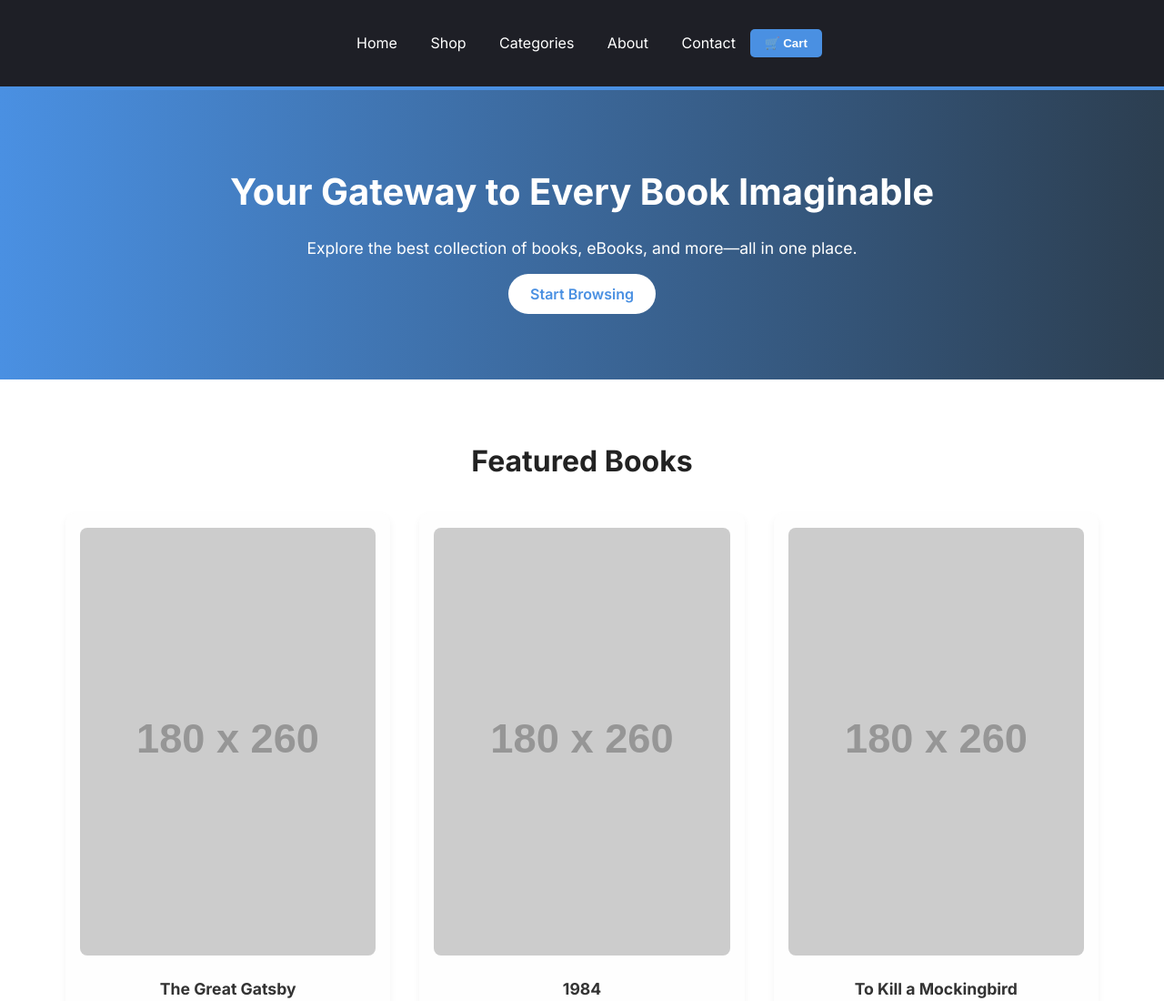
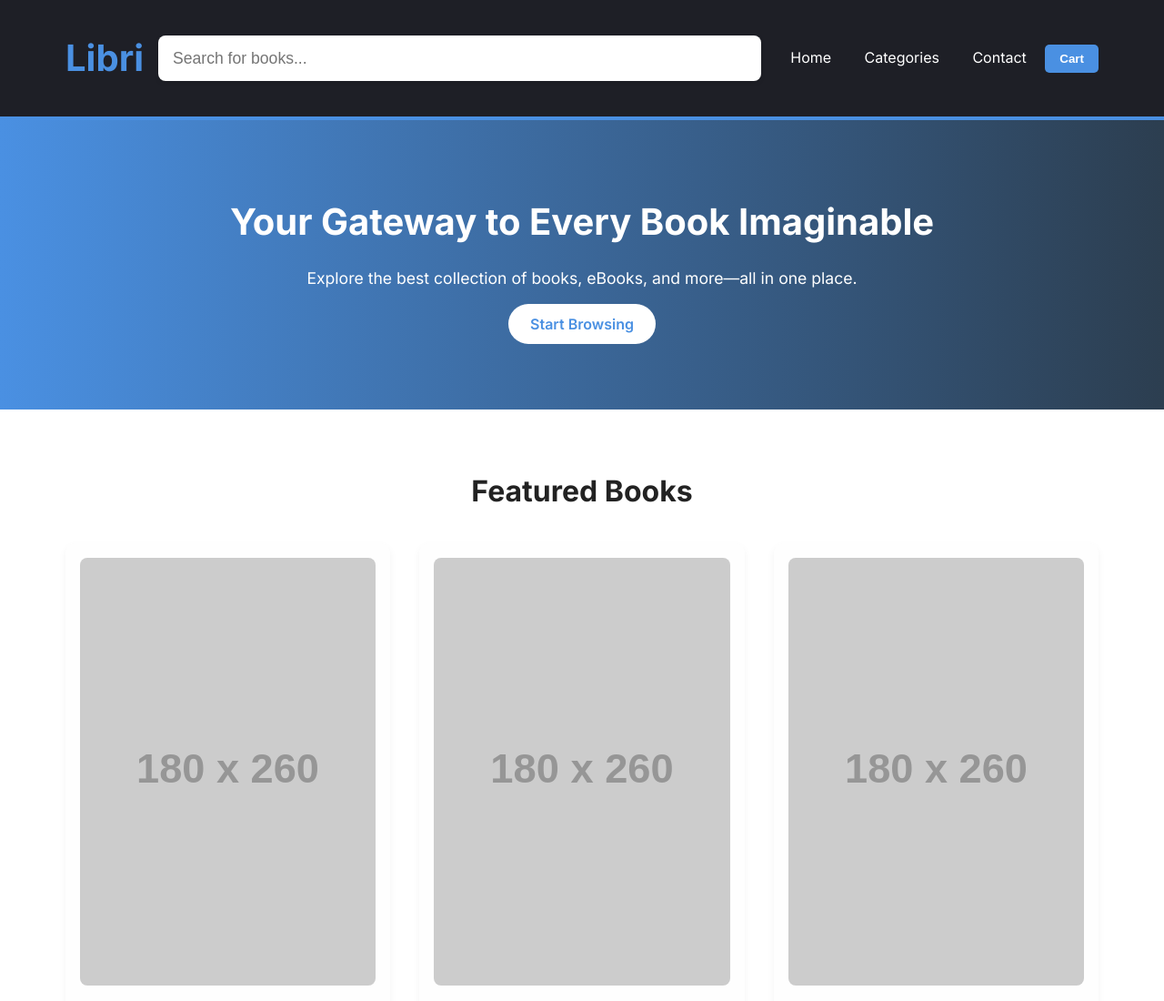
Before and after one commit to mohib080/Libri, a plain HTML site: page index.html in a window 1280 px wide. Shown: the top 1100 px of the page at 91% size. Drawn offline with Linux system fonts and the light colour scheme; placeholder pictures from the web are drawn by us.

Commit message:
ui update

```diff
--- a/index.html
+++ b/index.html
@@ -12,17 +12,19 @@
   <!-- Header -->
   <header>
     <div class="container">
-
+      <h1 class="logo">Libri</h1>
+      <div class="search-bar">
+        <input type="text" placeholder="Search for books...">
+      </div>
       <nav>
         <a href="#">Home</a>
-        <a href="#">Shop</a>
         <a href="#">Categories</a>
-        <a href="#">About</a>
         <a href="#">Contact</a>
+        <button class="cart-btn">Cart</button>
       </nav>
-      <button class="cart-btn">🛒 Cart</button>
     </div>
   </header>
+
 
   <!-- Hero Section -->
   <section class="hero">
--- a/styles.css
+++ b/styles.css
@@ -21,8 +21,8 @@
     background: #1e1f26;
     color: white;
     padding: 1rem 0;
-    display: flex;
-    justify-content: center;
+    /* display: flex;
+    justify-content: center; */
     border-bottom: 4px solid #4A90E2;
   }
 
@@ -30,12 +30,33 @@
     display: flex;
     align-items: center;
     justify-content: space-between;
+    gap: 1rem;
   }
+  .search-bar {
+    flex: 1;
+    display: flex;
+    justify-content: center;
+    align-items: center;
+  }
+
+
+  .search-bar input {
+    width: 100%;
+    max-width: 800px;
+    padding: 0.75rem 1rem;
+    border: none;
+    border-radius: 8px; /* makes it slightly rounded, not pill-shaped */
+    outline: none;
+    font-size: 1.1rem;
+    height: 50px; /* ensures it's visibly bigger */
+    box-shadow: 0 2px 5px rgba(0, 0, 0, 0.1);
+  }
+
 
   .logo {
     font-size: 2.5rem;
     font-weight: 700;
-    text-align: left;
+    text-align:left;
     color: #4A90E2;
   }
 
```
